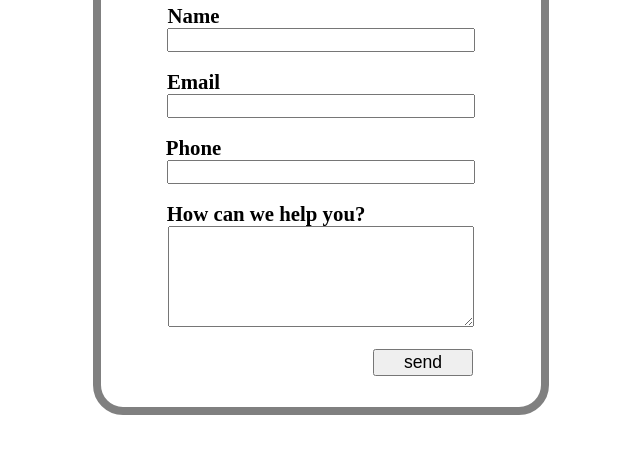
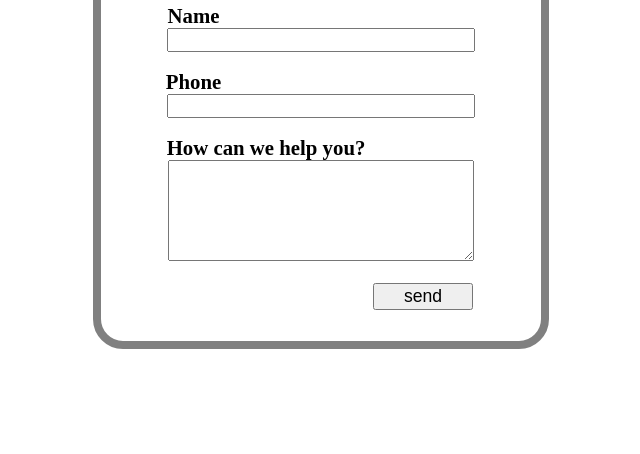
Before and after one commit to Echiconomi/BGCRP-WEBSITE, a plain HTML site: page index.html in a window 1280 px wide. Shown: the part 142-596 px from the top of the page, without its empty margins (319-959 px from the left). Drawn offline with Linux system fonts and the light colour scheme.

Commit message:
Update index.html

```diff
--- a/index.html
+++ b/index.html
@@ -15,9 +15,6 @@
         <br><br>
          <b style="margin-left: -255px;font-size: 1.3em;">Name</b><br>
         <input type="text" name="name" required="" style="font-size: 1em;width: 300px;"/><br><br>
-
-        <b style="margin-left: -255px;font-size: 1.3em;">Email</b><br>
-        <input type="email" name="email" required="" style="font-size: 1em;width: 300px;"/><br><br>
 
          <b style="margin-left: -255px;font-size: 1.3em;">Phone</b><br>
          <input type="number"  name="phone" required="" style="font-size: 1em;width: 300px;"/><br><br>
```
